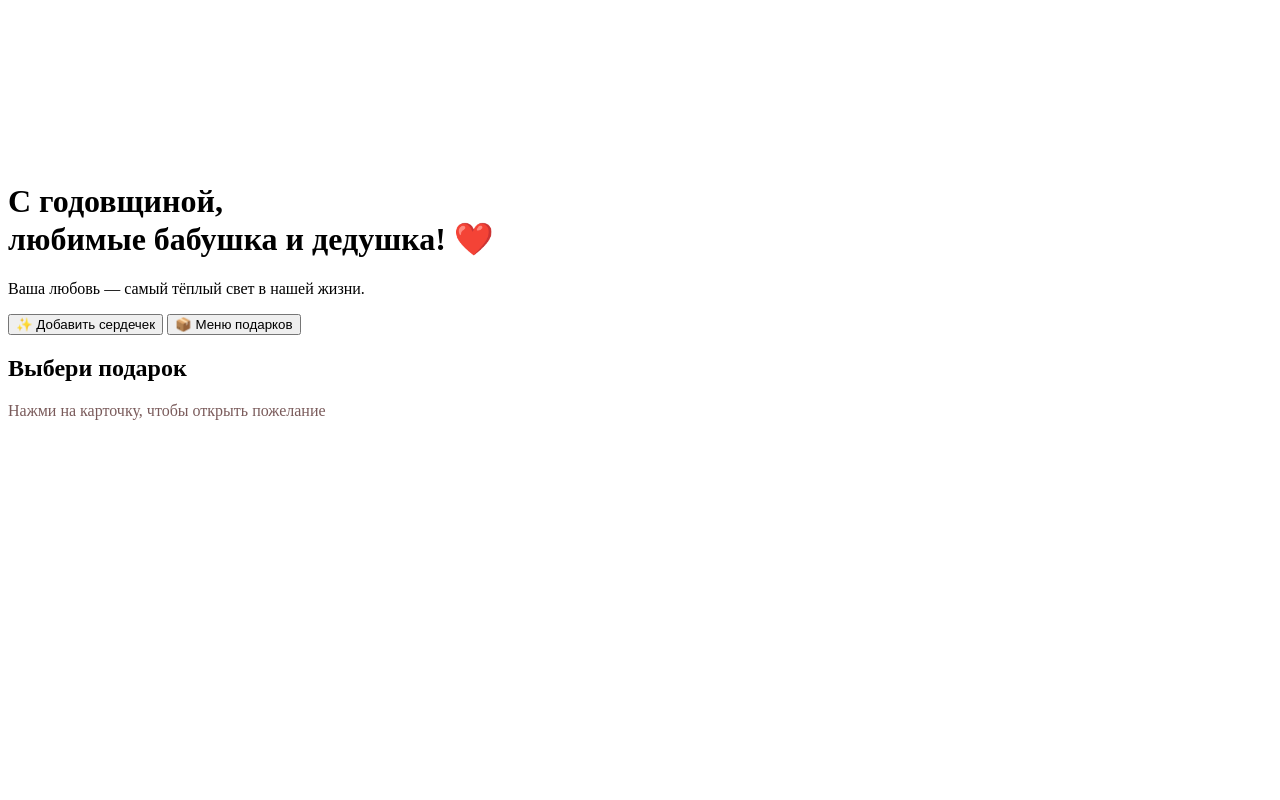
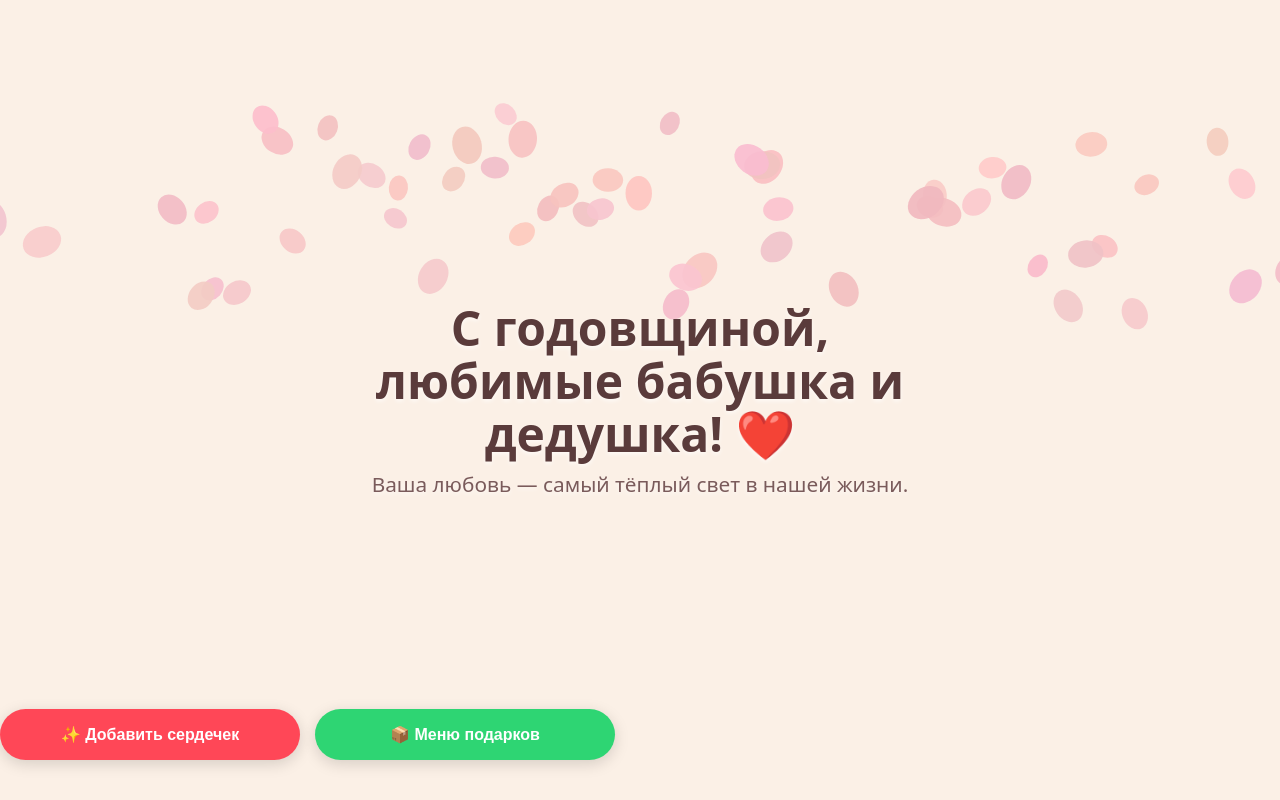
Before and after one commit to renchickmen67-bot/GrandmaAndGrandpaHappyAnniversary, a plain HTML site: page index.html in a window 1280 px wide. Drawn offline with Linux system fonts and the light colour scheme.

Commit message:
Update index.html

```diff
--- a/index.html
+++ b/index.html
@@ -4,7 +4,7 @@
   <meta charset="UTF-8" />
   <meta name="viewport" content="width=device-width, initial-scale=1.0, maximum-scale=1.0, user-scalable=no" />
   <title>Годовщина: Бабушка и Дедушка</title>
-  <link rel="stylesheet" href="styles.css" />
+  <link rel="stylesheet" href="style.css" />
 </head>
 <body>
 
@@ -28,6 +28,6 @@
     <div class="gift-grid" id="gifts-container"></div>
   </div>
 
-  <script src="scripts.js"></script>
+  <script src="script.js"></script>
 </body>
 </html>
```
